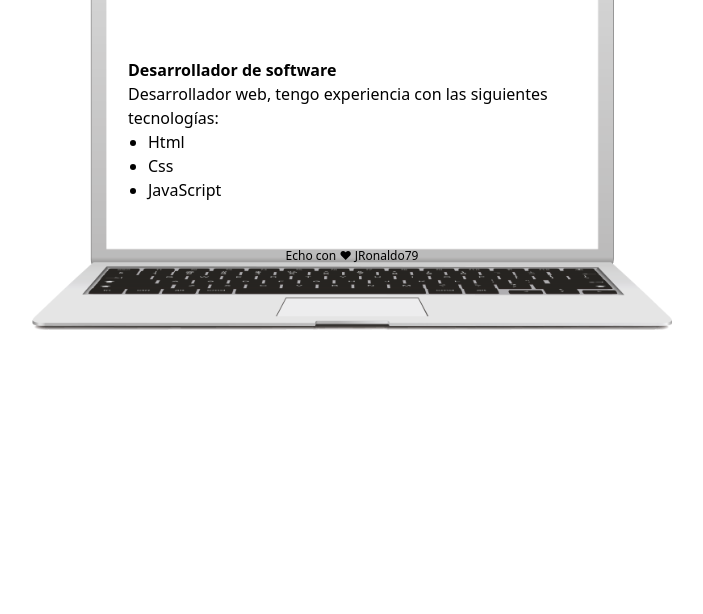
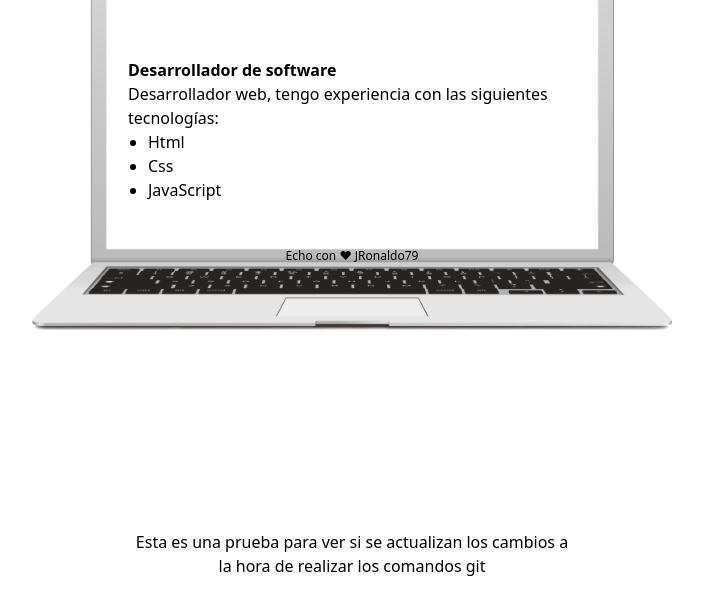
Before and after one commit to JRonaldo79/PortafolioPrueba, a plain HTML site: page index.html in a window 1280 px wide. Shown: the part 158-772 px from the top of the page, without its empty margins (288-991 px from the left). Drawn offline with nearby package versions, Linux system fonts and the light colour scheme.

Commit message:
Se agrego el texto de prueba

```diff
--- a/index.html
+++ b/index.html
@@ -28,6 +28,9 @@
         </main>
         <footer class="mt-10 text-center">
             <small class="text-xs">Echo con &hearts; JRonaldo79</small>
+            <br><br><br><br><br><br>
+            <br><br><br><br><br><br>
+            <h1>Esta es una prueba para ver si se actualizan los cambios a la hora de realizar los comandos git</h1>
         </footer>
     </div>
 </body>
```
